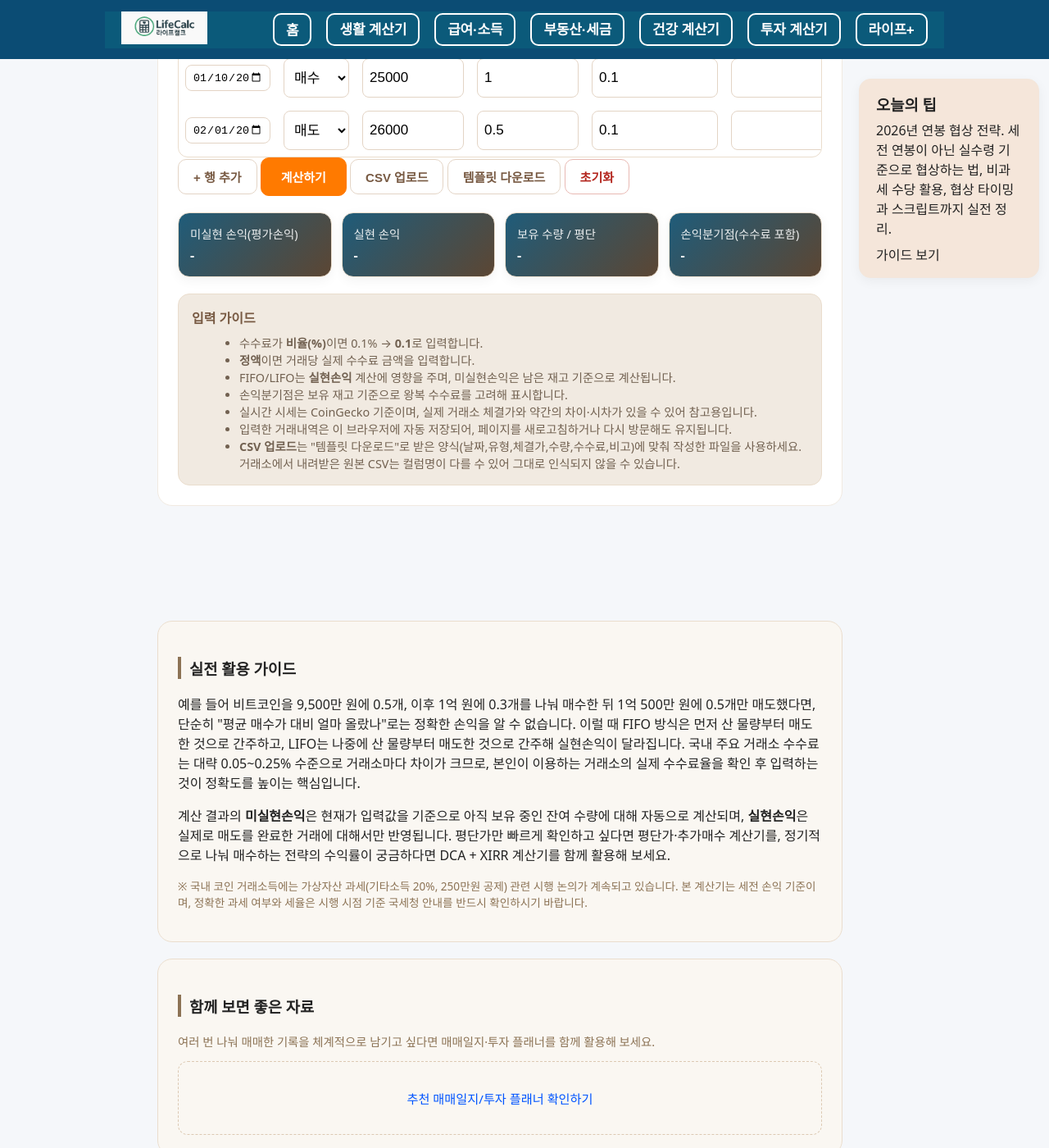
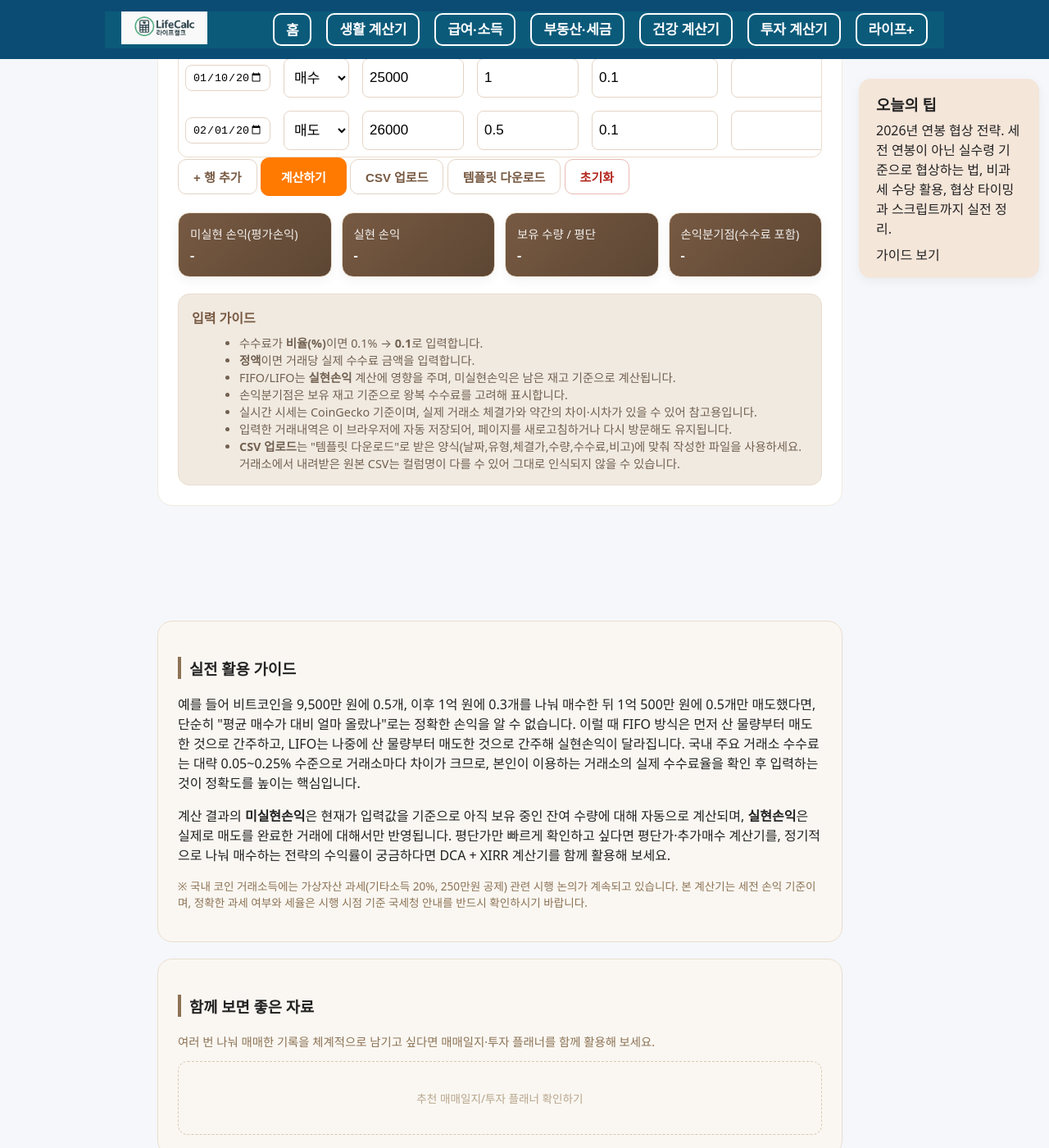
Before and after one commit to khai-lang/LifeCalc, a Jekyll site: the page built from invest/crypto/pnl/index.html, in a window 1280 px wide and 1400 px high, scrolled down 994 px. Shown: the whole window at 82% size. Built offline with Jekyll 4.4.1, drawn with Linux system fonts in a browser that asks for light colours.

Commit message:
Update index.html

```diff
--- a/invest/crypto/pnl/index.html
+++ b/invest/crypto/pnl/index.html
@@ -269,7 +269,7 @@ permalink: "/invest/crypto/pnl/"
   .cp-recommend-slot {
     min-height: 90px; border: 1px dashed #dcc9b3; border-radius: 12px;
     display: flex; align-items: center; justify-content: center;
-    color: #0054FF; font-size: 0.95rem;
+    color: #b7a58c; font-size: 0.85rem;
   }
 
   .cp-related-list { list-style: none; padding: 0; margin: 0; }
@@ -389,7 +389,7 @@ permalink: "/invest/crypto/pnl/"
 
 #pnl-ledger .kpi .card {
   padding: 14px;
-  background: linear-gradient(135deg, #1f5c7a, #5c4633);
+  background: linear-gradient(135deg, #785a43, #5c4633);
   border: 1px solid #eaddcd;
   border-radius: 14px;
   overflow: hidden;
```
Also changed, not shown: other parts of invest/crypto/pnl/index.html (+1 -1 lines).
